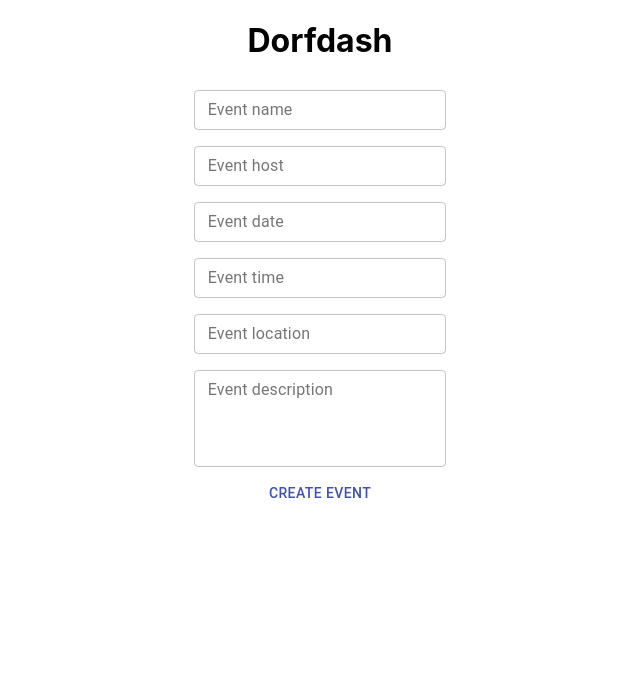
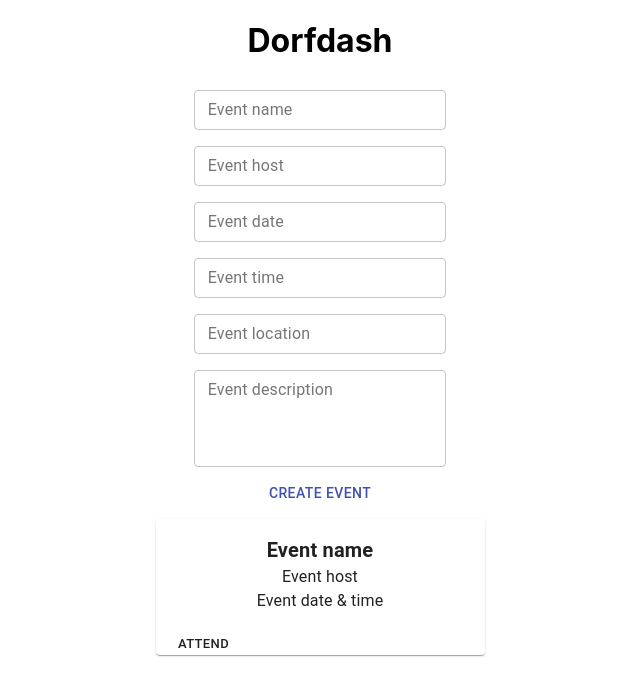
Before and after one commit to RFP54-Gucci/Dorfdash, a React (Create React App) app: page / in a window 1280 px wide. Shown: the top 696 px of the page, without its empty margins (320-960 px from the left). Built offline with nearby package versions, Linux system fonts and the light colour scheme.

Commit message:
adding card to my event list

```diff
--- a/src/App.js
+++ b/src/App.js
@@ -1,10 +1,12 @@
 import './App.css';
 import EventForm from './components/event-lists/EventForm.js';
+import Upcoming from './components/event-lists/Upcoming.js';
 
 function App() {
   return (
     <div className="App">
-      <EventForm />
+      <EventForm/>
+      <Upcoming/>
     </div>
   );
 }
--- a/src/components/event-lists/EventForm.js
+++ b/src/components/event-lists/EventForm.js
@@ -1,8 +1,14 @@
+import { useState } from 'react';
+import axios from 'axios';
 import { makeStyles } from '@material-ui/core/styles';
-import { Button, Container, TextField } from '@material-ui/core';
-
+import Button from '@material-ui/core/Button';
+import Container from '@material-ui/core/Container';
+import TextField from '@material-ui/core/TextField';
 
 const EventForm = () => {
+  const [ eventName, setEventName ] = useState('');
+
+  // --------- styling ----------------
   const useStyles = makeStyles((theme) => ({
     root: {
       '& .MuiTextField-root': {
@@ -13,6 +19,12 @@ const EventForm = () => {
   }));
 
   const classes = useStyles();
+
+  // ---------- funtionality ------------
+  const handleName = (e) => {
+    e.preventDefault();
+
+  }
 
   return (
     <Container maxWidth="sm">
--- a/src/components/event-lists/Upcoming.js
+++ b/src/components/event-lists/Upcoming.js
@@ -1,21 +1,47 @@
 import { makeStyles } from '@material-ui/core/styles';
-import { Container } from '@material-ui/core';
+import Container from '@material-ui/core/Container';
+import Card from '@material-ui/core/Card';
+import CardActions from '@material-ui/core/CardActions';
+import CardContent from '@material-ui/core/CardContent';
+import Button from '@material-ui/core/Button';
+import Typography from '@material-ui/core/Typography';
 
 const Upcoming = () => {
   const useStyles = makeStyles((theme) => ({
     root: {
-      '& .MuiTextField-root': {
-        margin: theme.spacing(1),
-        width: '25ch',
-      },
+      maxWidth: 345,
+      height: 120,
+      padding: 8,
+    },
+    content: {
+      padding: 8,
+    },
+    title: {
+      fontSize: 20,
+      fontWeight: "bold",
     },
   }));
 
   const classes = useStyles();
 
   return (
-    <Container maxWidth="sm">
-
+    <Container maxWidth="sm" className={classes.root}>
+      <Card className={classes.root}>
+        <CardContent className={classes.content}>
+          <Typography className={classes.title}>
+            Event name
+          </Typography>
+          <Typography>
+            Event host
+          </Typography>
+          <Typography>
+            Event date {`&`} time
+          </Typography>
+        </CardContent>
+        <CardActions>
+          <Button size="small">Attend</Button>
+        </CardActions>
+      </Card>
     </Container>
   );
 };
```
